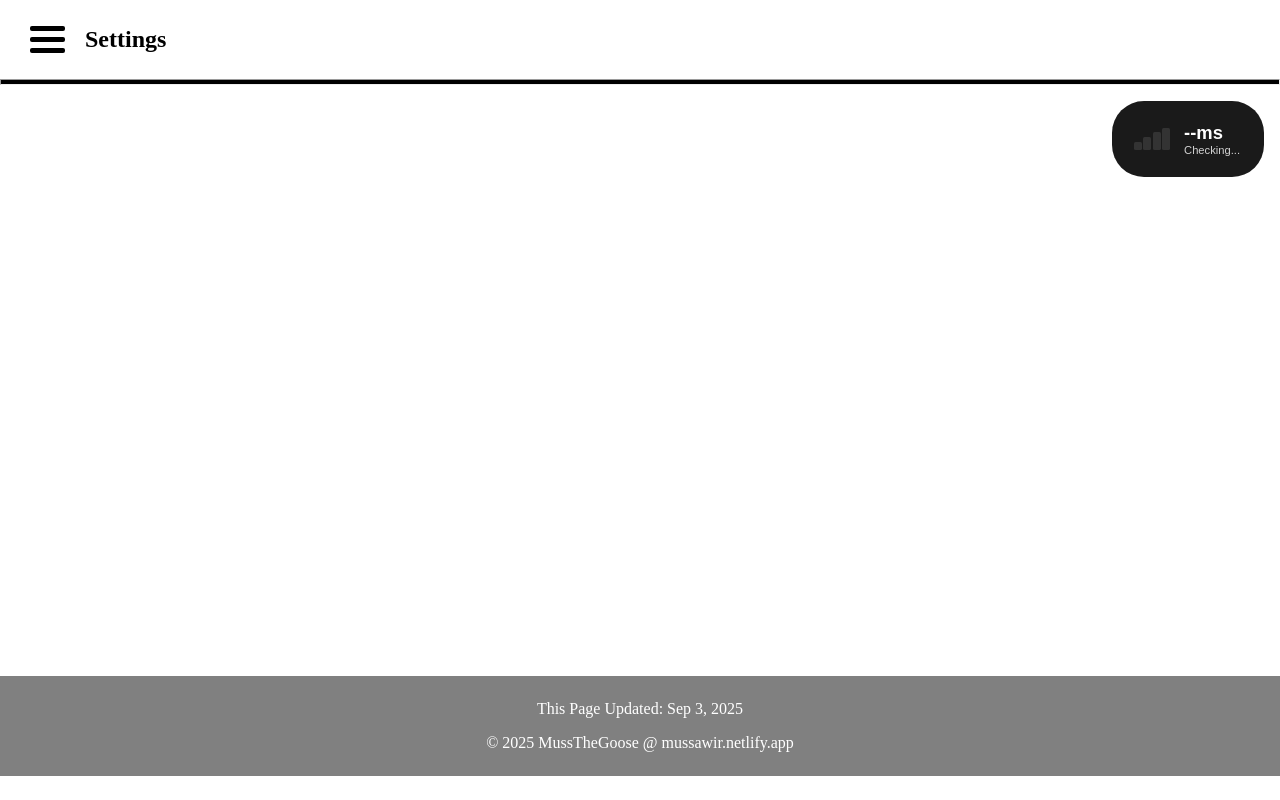
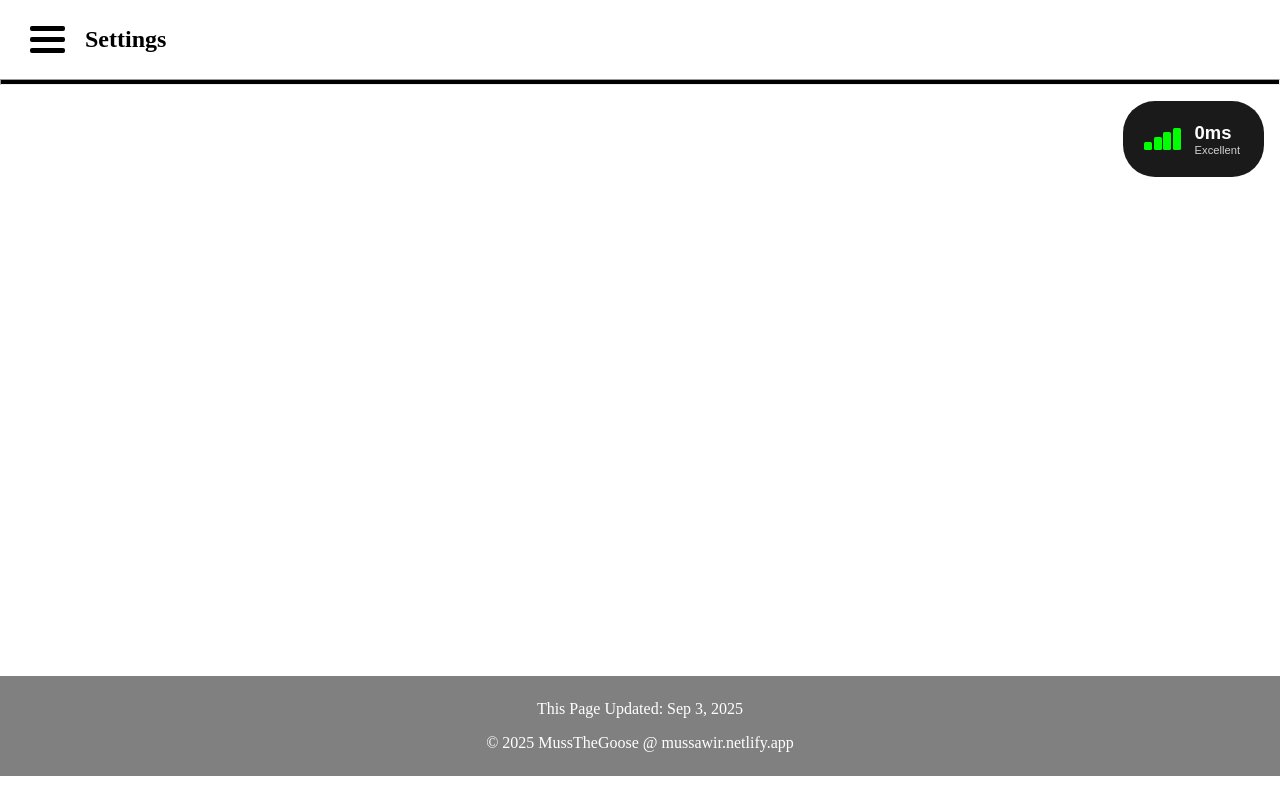
Before and after one commit to MussTheGoose/MussTheGoose.github.io, a plain HTML site: page settings/index.html in a window 1280 px wide. Drawn offline with Linux system fonts and the light colour scheme.

Commit message:
Update index.html

```diff
--- a/settings/index.html
+++ b/settings/index.html
@@ -45,6 +45,7 @@
             <!--Ping Checker-->
             <div class="ping-checker">
 
+                <!--HTML Frame-->
                 <div class="ping-container">
                     <div class="signal-bars">
                         <div class="bar" id="bar1"></div>
@@ -59,9 +60,81 @@
                     </div>
                 <div>
 
+                <!--JS for Ping Checker-->
                 <script>
-                    // Start Checcking
+                    async function checkPing() {
+                        const start = performance.now();
+                        try {
+                            // Add random param to prevent caching
+                            await fetch('index.html', {
+                                cache: 'no-cache',
+                                method: 'GET'
+                            });
+                            const ping = Math.round(performance.now() - start);
+                            return ping;
+                        } catch (error) {
+                            return -1;
+                        }
+                    }
+
+                    function updateSignalBars(ping) {
+                        const bars = ['bar1', 'bar2', 'bar3', 'bar4'];
+                        const statusElement = document.getElementById('ping-status');
+
+                        // Reset all bars
+                        bars.forEach(id => {
+                            document.getElementById(id).className = 'bar';
+                        })
+
+                        if (ping === -1) {
+                            statusElement.textContent = 'Connection failed';
+                            return;
+                        }
+
+                        let strength, status, colorClass;
+
+                        if (ping<50) {
+                            strength = 4;
+                            status = 'Excellent';
+                            colorClass = 'active';
+                        } else if (ping<100) {
+                            strength = 3;
+                            status = 'Good';
+                            colorClass = 'active';
+                        } else if (ping<200) {
+                            strength = 2;
+                            status = 'Fair';
+                            colorClass = 'medium';
+                        } else {
+                            strength = 1;
+                            status = 'Poor';
+                            colorClass = 'slow';
+                        }
+
+                        statusElement.textContent = status;
+
+                        // Light up bars based on strength
+                        for (let i = 0; i < strength; i++) {
+                            document.getElementById(bars[i]).className = `bar ${colorClass}`;
+                        }
+                    }
+
+                    async function updatePing() {
+                        const ping = await checkPing();
+                        const pingElement = document.getElementById('ping-value');
+
+                        if (ping === -1) {
+                            pingElement.textContent =  'Error';
+                        } else {
+                            pingElement.textContent = ping + 'ms';
+                        }
+
+                        updateSignalBars(ping);
+                    }
+
+                    // Start pinging
                     updatePing();
+
                     // Update Every Single Second
                     setInterval(updatePing, 1000);
                 </script>
```
